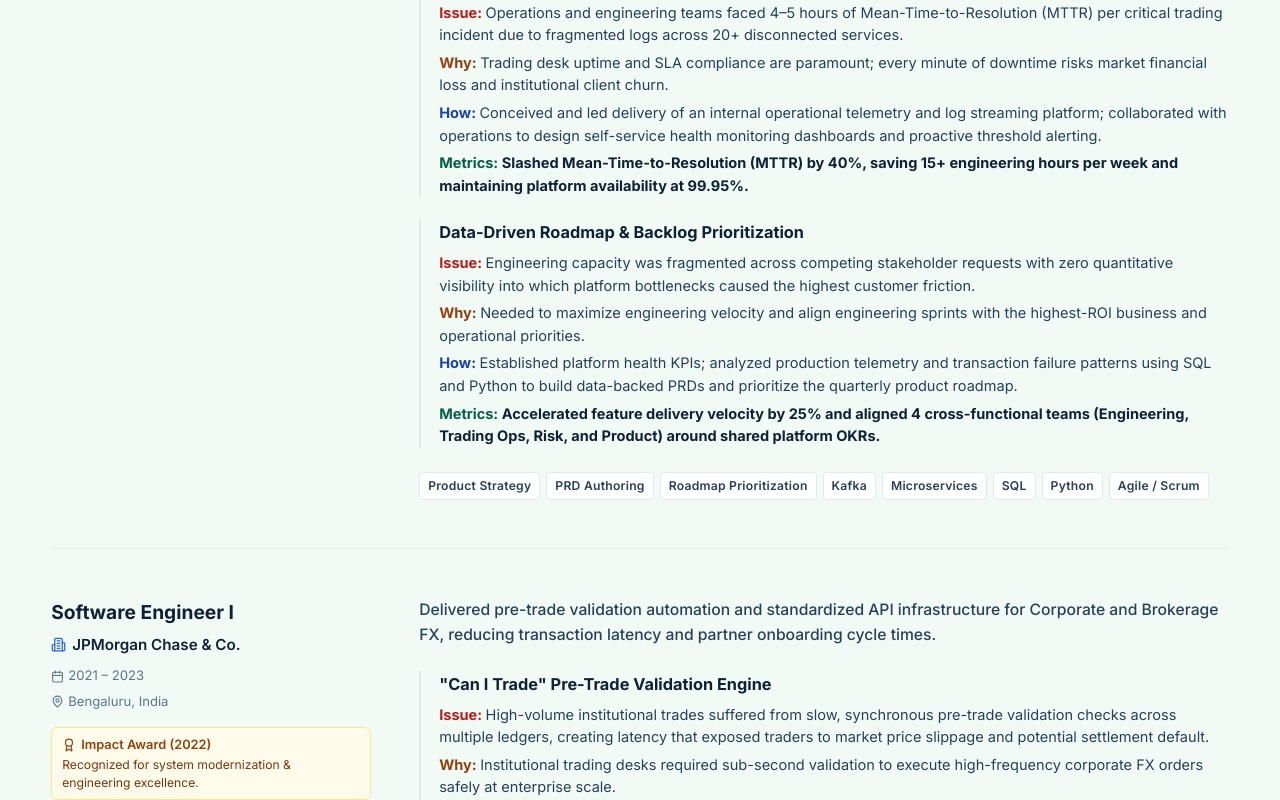
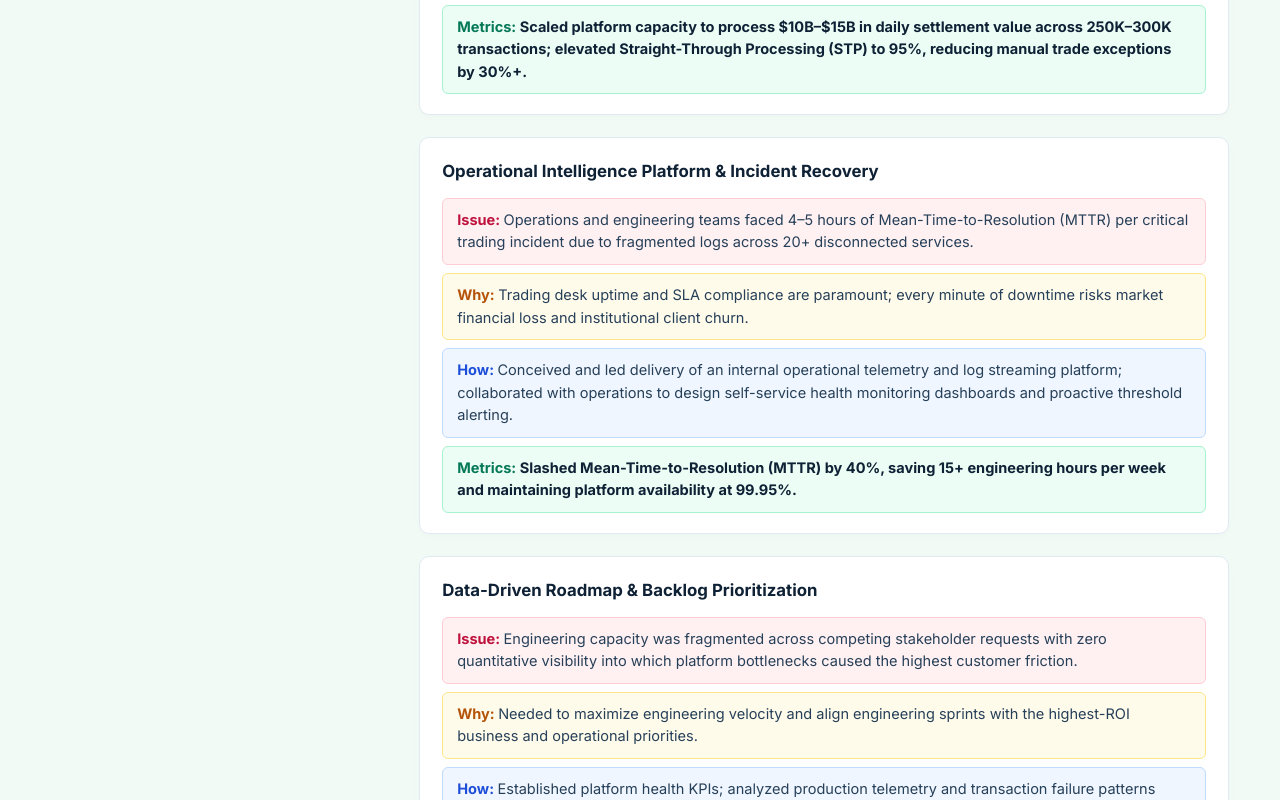
Before and after one commit to rohanvashisth/Portfolio, a React (Vite) app: page / in a window 1280 px wide. Shown: the part 1660-2460 px from the top of the page. Built offline with nearby package versions, Linux system fonts and the light colour scheme.

Commit message:
Auto-commit: saved changes on 10/14/2026, 6:35:01 PM

```diff
--- a/src/components/Experience.jsx
+++ b/src/components/Experience.jsx
@@ -180,7 +180,7 @@ export default function Experience() {
                 </div>
 
                 {exp.badge && (
-                  <span className="badge badge-primary" style={{ marginBottom: '10px' }}>
+                  <span className="badge badge-green" style={{ marginBottom: '10px', display: 'inline-block' }}>
                     {exp.badge}
                   </span>
                 )}
@@ -189,21 +189,21 @@ export default function Experience() {
                   <div
                     style={{
                       marginTop: '8px',
-                      padding: '8px 10px',
+                      padding: '10px 12px',
                       backgroundColor: 'var(--amber-subtle)',
-                      border: '1px solid #fde68a',
-                      borderRadius: '6px',
-                      fontSize: '0.8rem',
+                      border: '1px solid var(--amber-border)',
+                      borderRadius: '8px',
+                      fontSize: '0.82rem',
                       fontWeight: 600,
-                      color: '#92400e',
-                      lineHeight: 1.4
+                      color: 'var(--amber-text)',
+                      lineHeight: 1.45
                     }}
                   >
-                    <div style={{ display: 'flex', alignItems: 'center', gap: '5px', marginBottom: '2px' }}>
-                      <Award size={14} />
-                      <span>Impact Award (2022)</span>
+                    <div style={{ display: 'flex', alignItems: 'center', gap: '6px', marginBottom: '2px' }}>
+                      <Award size={15} />
+                      <span style={{ fontWeight: 750 }}>Impact Award (2022)</span>
                     </div>
-                    <span style={{ fontWeight: 400, fontSize: '0.76rem', color: '#78350f' }}>
+                    <span style={{ fontWeight: 400, fontSize: '0.78rem' }}>
                       Recognized for system modernization & engineering excellence.
                     </span>
                   </div>
@@ -222,32 +222,35 @@ export default function Experience() {
                       <div
                         key={pIdx}
                         style={{
-                          borderLeft: '2px solid var(--border-hairline)',
-                          paddingLeft: '18px',
+                          backgroundColor: '#ffffff',
+                          borderRadius: '10px',
+                          border: '1px solid var(--border-hairline)',
+                          padding: '20px 22px',
+                          boxShadow: '0 2px 8px rgba(0,0,0,0.02)',
                           display: 'flex',
                           flexDirection: 'column',
-                          gap: '6px'
+                          gap: '12px'
                         }}
                       >
-                        <div style={{ fontSize: '1.02rem', fontWeight: 700, color: 'var(--text-primary)' }}>
+                        <div style={{ fontSize: '1.05rem', fontWeight: 750, color: 'var(--text-primary)' }}>
                           {pt.title}
                         </div>
 
-                        <div style={{ display: 'flex', flexDirection: 'column', gap: '5px', fontSize: '0.91rem', lineHeight: 1.55 }}>
-                          <div>
-                            <span style={{ color: '#b91c1c', fontWeight: 700 }}>Issue: </span>
+                        <div style={{ display: 'flex', flexDirection: 'column', gap: '8px', fontSize: '0.91rem', lineHeight: 1.55 }}>
+                          <div style={{ backgroundColor: '#fff1f2', border: '1px solid #fecdd3', borderRadius: '6px', padding: '10px 14px' }}>
+                            <span style={{ color: '#be123c', fontWeight: 750 }}>Issue: </span>
                             <span style={{ color: 'var(--text-secondary)' }}>{pt.issue}</span>
                           </div>
-                          <div>
-                            <span style={{ color: '#92400e', fontWeight: 700 }}>Why: </span>
+                          <div style={{ backgroundColor: '#fffbeb', border: '1px solid #fde68a', borderRadius: '6px', padding: '10px 14px' }}>
+                            <span style={{ color: '#b45309', fontWeight: 750 }}>Why: </span>
                             <span style={{ color: 'var(--text-secondary)' }}>{pt.why}</span>
                           </div>
-                          <div>
-                            <span style={{ color: '#1e40af', fontWeight: 700 }}>How: </span>
+                          <div style={{ backgroundColor: '#eff6ff', border: '1px solid #bfdbfe', borderRadius: '6px', padding: '10px 14px' }}>
+                            <span style={{ color: '#1d4ed8', fontWeight: 750 }}>How: </span>
                             <span style={{ color: 'var(--text-secondary)' }}>{pt.how}</span>
                           </div>
-                          <div>
-                            <span style={{ color: '#065f46', fontWeight: 700 }}>Metrics: </span>
+                          <div style={{ backgroundColor: '#ecfdf5', border: '1px solid #a7f3d0', borderRadius: '6px', padding: '10px 14px' }}>
+                            <span style={{ color: '#047857', fontWeight: 750 }}>Metrics: </span>
                             <span style={{ color: 'var(--text-primary)', fontWeight: 650 }}>{pt.metrics}</span>
                           </div>
                         </div>
@@ -257,7 +260,7 @@ export default function Experience() {
                 ) : (
                   <ul style={{ listStyle: 'none', display: 'flex', flexDirection: 'column', gap: '14px', padding: 0 }}>
                     {exp.points.map((pt, pIdx) => (
-                      <li key={pIdx} style={{ display: 'flex', gap: '10px', alignItems: 'flex-start', fontSize: '0.95rem', lineHeight: 1.6 }}>
+                      <li key={pIdx} style={{ display: 'flex', gap: '10px', alignItems: 'flex-start', fontSize: '0.95rem', lineHeight: 1.6, backgroundColor: '#ffffff', padding: '16px 20px', borderRadius: '8px', border: '1px solid var(--border-hairline)' }}>
                         <span style={{ color: 'var(--primary)', fontWeight: 800 }}>•</span>
                         <span>
                           <strong style={{ color: 'var(--text-primary)' }}>{pt.title}: </strong>
@@ -269,9 +272,9 @@ export default function Experience() {
                 )}
 
                 {/* Tags */}
-                <div style={{ display: 'flex', gap: '6px', flexWrap: 'wrap', marginTop: '24px' }}>
-                  {exp.skills.map((skill) => (
-                    <span key={skill} className="badge badge-neutral">
+                <div style={{ display: 'flex', gap: '8px', flexWrap: 'wrap', marginTop: '24px' }}>
+                  {exp.skills.map((skill, sIdx) => (
+                    <span key={skill} className={sIdx % 2 === 0 ? "badge badge-blue" : "badge badge-green"}>
                       {skill}
                     </span>
                   ))}
```
